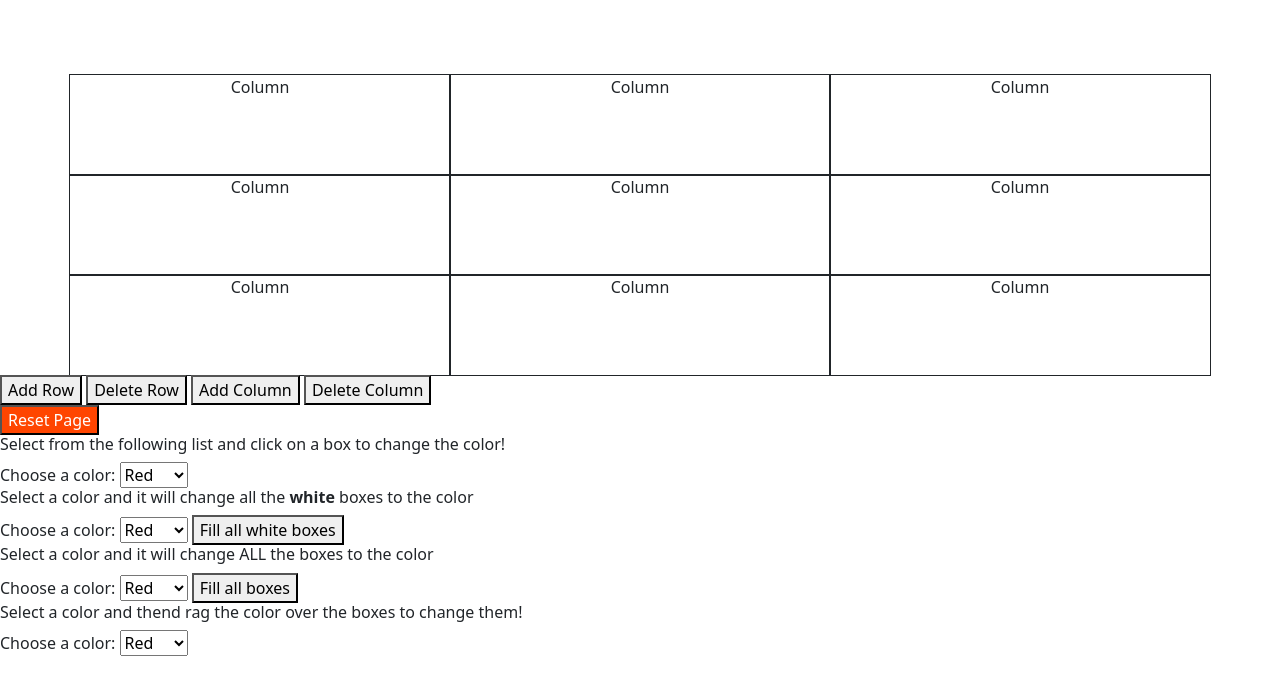
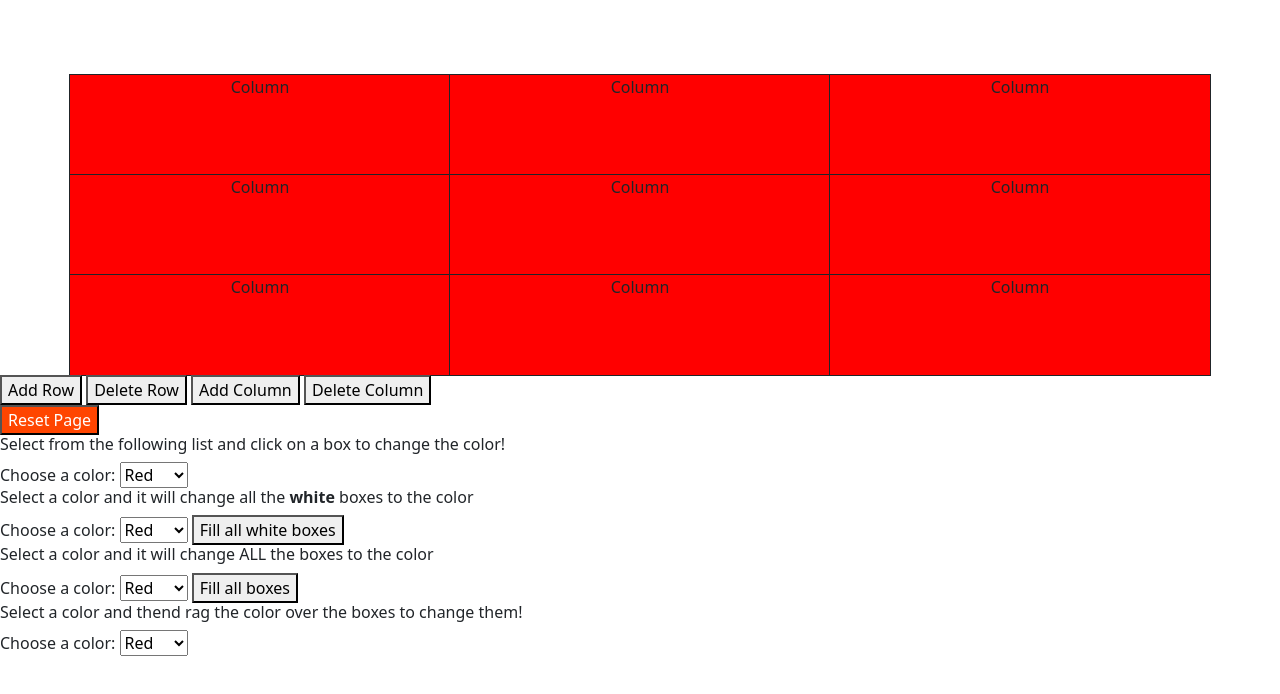
Before and after one commit to Chris41700/Assignment-5, a plain HTML site: page index.html in a window 1280 px wide. Both pictures are taken after a click on the button "Fill all white boxes". Drawn offline with nearby package versions, Linux system fonts and the light colour scheme.

Commit message:
Click Color Function Works

```diff
--- a/index.html
+++ b/index.html
@@ -12,21 +12,21 @@
 <body>
     <div class="container">
         <div class="row">
-          <div class="col" onclick="clickChange()">Column</div>
-          <div class="col" onclick="clickChange()">Column</div>
-          <div class="col" onclick="clickChange()">Column</div>
+          <div class="col" onclick="clickChange(this)">Column</div>
+          <div class="col" onclick="clickChange(this)">Column</div>
+          <div class="col" onclick="clickChange(this)">Column</div>
         </div>
 
         <div class="row">
-          <div class="col" onclick="clickChange()">Column</div>
-          <div class="col" onclick="clickChange()">Column</div>
-          <div class="col" onclick="clickChange()">Column</div>
+          <div class="col" onclick="clickChange(this)">Column</div>
+          <div class="col" onclick="clickChange(this)">Column</div>
+          <div class="col" onclick="clickChange(this)">Column</div>
         </div>
 
         <div class="row">
-          <div class="col" onclick="clickChange()">Column</div>
-          <div class="col" onclick="clickChange()">Column</div>
-          <div class="col" onclick="clickChange()">Column</div>
+          <div class="col" onclick="clickChange(this)">Column</div>
+          <div class="col" onclick="clickChange(this)">Column</div>
+          <div class="col" onclick="clickChange(this)">Column</div>
         </div>
       </div>
 
--- a/script.js
+++ b/script.js
@@ -80,7 +80,7 @@ function removeColumn() {
     console.log(grid)
 }
 
-function clickChange() {
+function clickChange(clickColor) {
     let selectColor = document.getElementById('colorOption');
     let cellColor = selectColor.options[selectColor.selectedIndex].value;
     let getCol = document.querySelector('.col');
@@ -88,14 +88,20 @@ function clickChange() {
     console.log(selectColor);
     console.log(cellColor);
 
-    document.getElementsByClassName('col')[0].style.backgroundColor = cellColor;
+    clickColor.style.backgroundColor = cellColor;
 }
 
 function fillWhite() {
-    let getCol = document.querySelectorAll('col');
+    let getCol = document.querySelectorAll('.col');
+    let selectColor = document.getElementById('colorOption2');
+    let cellColor = selectColor.options[selectColor.selectedIndex].value;
 
     for (let i = 0; i < getCol.length; i++) {
-
+        if(getCol[i].style.backgroundColor = " ") {
+            getCol[i].style.backgroundColor = cellColor;
+            console.log(getCol[i]);
+        } else
+            continue;
     }
 }
 
```
